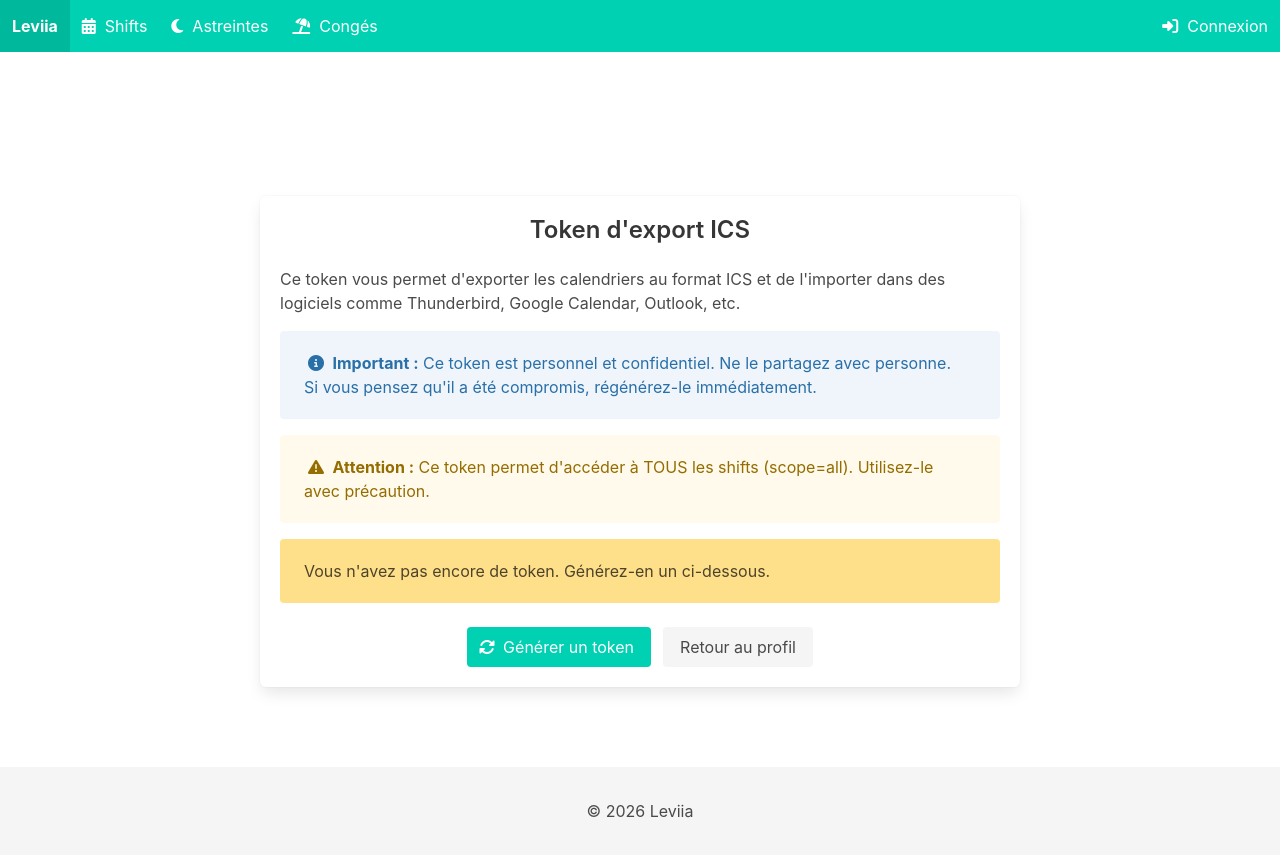
After one commit to FoxOps/kairos, a Python web app: template app/templates/auth/ics_token.html in a window 1280 px wide. The commit adds this page. Run offline with Jinja, Linux system fonts and the light colour scheme; the template is opened without the code that fills it, so the values that code supplies are empty.

Commit message:
feat: Allow scope=all access via token for all users
- Remove restriction that forced scope=my when using token authentication
- Now any user with a valid token can access /export/shifts?scope=all
- Update User.get_ics_export_url() to accept scope parameter (default: all)
- Update ics_token.html template to show both scope=all and scope=my URLs
- Update tests: replace test_token_scope_forced_to_my with test_token_scope_all_accesses_all_data
- Update test_token_only_accesses_own_data to test_token_scope_my_accesses_only_own_data

This allows external calendar software (Thunderbird, etc.) to access the full
schedule export using a token, as requested.

Co-authored-by: FoxOps <FoxOps@users.noreply.github.com>

```diff
--- /dev/null
+++ b/app/templates/auth/ics_token.html
@@ -0,0 +1,193 @@
+{% extends "base.html" %}
+
+{% block title %}Token ICS - Leviia{% endblock %}
+
+{% block content %}
+<div class="section">
+    <div class="container">
+        <div class="columns is-centered">
+            <div class="column is-8">
+                <div class="box">
+                    <h1 class="title is-4 has-text-centered">Token d'export ICS</h1>
+
+                    <div class="content">
+                        <p class="mb-4">
+                            Ce token vous permet d'exporter les calendriers au format ICS
+                            et de l'importer dans des logiciels comme Thunderbird, Google Calendar, Outlook, etc.
+                        </p>
+
+                        <div class="notification is-info is-light mb-4">
+                            <p>
+                                <span class="icon"><i class="fas fa-info-circle"></i></span>
+                                <strong>Important :</strong> Ce token est personnel et confidentiel.
+                                Ne le partagez avec personne. Si vous pensez qu'il a été compromis,
+                                régénérez-le immédiatement.
+                            </p>
+                        </div>
+
+                        <div class="notification is-warning is-light mb-4">
+                            <p>
+                                <span class="icon"><i class="fas fa-exclamation-triangle"></i></span>
+                                <strong>Attention :</strong> Ce token permet d'accéder à TOUS les shifts (scope=all).
+                                Utilisez-le avec précaution.
+                            </p>
+                        </div>
+
+                        {% if token %}
+                        <div class="field is-horizontal mb-4">
+                            <div class="field-label is-normal">
+                                <label class="label">Votre token</label>
+                            </div>
+                            <div class="field-body">
+                                <div class="field has-addons">
+                                    <div class="control is-expanded">
+                                        <input class="input" type="text" value="{{ token }}" id="tokenInput" readonly>
+                                    </div>
+                                    <div class="control">
+                                        <button class="button is-primary" onclick="copyToken()">
+                                            <span class="icon">
+                                                <i class="fas fa-copy"></i>
+                                            </span>
+                                            <span>Copier</span>
+                                        </button>
+                                    </div>
+                                </div>
+                            </div>
+                        </div>
+
+                        <div class="field is-horizontal mb-4">
+                            <div class="field-label is-normal">
+                                <label class="label">URL (Tous)</label>
+                            </div>
+                            <div class="field-body">
+                                <div class="field has-addons">
+                                    <div class="control is-expanded">
+                                        <input class="input" type="text"
+                                               value="{{ request.host_url ~ user.get_ics_export_url('all') }}"
+                                               id="urlAllInput" readonly>
+                                    </div>
+                                    <div class="control">
+                                        <button class="button is-primary" onclick="copyUrlAll()">
+                                            <span class="icon">
+                                                <i class="fas fa-copy"></i>
+                                            </span>
+                                            <span>Copier</span>
+                                        </button>
+                                    </div>
+                                </div>
+                                <p class="help">
+                                    URL pour exporter TOUS les shifts (scope=all)
+                                </p>
+                            </div>
+                        </div>
+
+                        <div class="field is-horizontal mb-4">
+                            <div class="field-label is-normal">
+                                <label class="label">URL (Perso)</label>
+                            </div>
+                            <div class="field-body">
+                                <div class="field has-addons">
+                                    <div class="control is-expanded">
+                                        <input class="input" type="text"
+                                               value="{{ request.host_url ~ user.get_ics_export_url('my') }}"
+                                               id="urlMyInput" readonly>
+                                    </div>
+                                    <div class="control">
+                                        <button class="button is-primary" onclick="copyUrlMy()">
+                                            <span class="icon">
+                                                <i class="fas fa-copy"></i>
+                                            </span>
+                                            <span>Copier</span>
+                                        </button>
+                                    </div>
+                                </div>
+                                <p class="help">
+                                    URL pour exporter uniquement vos shifts (scope=my)
+                                </p>
+                            </div>
+                        </div>
+
+                        <div class="notification is-warning is-light mb-4">
+                            <p>
+                                <span class="icon"><i class="fas fa-exclamation-triangle"></i></span>
+                                <strong>Note :</strong> Certains logiciels de calendrier (comme Thunderbird)
+                                peuvent nécessiter de rafraîchir manuellement le calendrier après des modifications.
+                            </p>
+                        </div>
+                        {% else %}
+                        <div class="notification is-warning mb-4">
+                            <p>Vous n'avez pas encore de token. Générez-en un ci-dessous.</p>
+                        </div>
+                        {% endif %}
+                    </div>
+
+                    <form method="POST" action="{{ url_for('generate_ics_token') }}">
+                        <div class="field is-grouped is-grouped-centered mt-5">
+                            <div class="control">
+                                <button type="submit" class="button is-primary">
+                                    <span class="icon">
+                                        <i class="fas fa-sync-alt"></i>
+                                    </span>
+                                    <span>{% if token %}Régénérer le token{% else %}Générer un token{% endif %}</span>
+                                </button>
+                            </div>
+                            <div class="control">
+                                <a href="{{ url_for('profile') }}" class="button is-light">
+                                    Retour au profil
+                                </a>
+                            </div>
+                        </div>
+                    </form>
+                </div>
+            </div>
+        </div>
+    </div>
+</div>
+
+<script>
+function copyToken() {
+    const input = document.getElementById('tokenInput');
+    input.select();
+    document.execCommand('copy');
+
+    // Show a brief notification
+    const button = event.target.closest('button');
+    const originalText = button.innerHTML;
+    button.innerHTML = '<span class="icon"><i class="fas fa-check"></i></span><span>Copié !</span>';
+
+    setTimeout(() => {
+        button.innerHTML = originalText;
+    }, 2000);
+}
+
+function copyUrlAll() {
+    const input = document.getElementById('urlAllInput');
+    input.select();
+    document.execCommand('copy');
+
+    // Show a brief notification
+    const button = event.target.closest('button');
+    const originalText = button.innerHTML;
+    button.innerHTML = '<span class="icon"><i class="fas fa-check"></i></span><span>Copié !</span>';
+
+    setTimeout(() => {
+        button.innerHTML = originalText;
+    }, 2000);
+}
+
+function copyUrlMy() {
+    const input = document.getElementById('urlMyInput');
+    input.select();
+    document.execCommand('copy');
+
+    // Show a brief notification
+    const button = event.target.closest('button');
+    const originalText = button.innerHTML;
+    button.innerHTML = '<span class="icon"><i class="fas fa-check"></i></span><span>Copié !</span>';
+
+    setTimeout(() => {
+        button.innerHTML = originalText;
+    }, 2000);
+}
+</script>
+{% endblock %}
```
Also changed, not shown: app/models.py (+17 -0 lines), app/routes/auth.py (+24 -0 lines), app/routes/export.py (+56 -8 lines), app/templates/auth/profile.html (+8 -0 lines), tests/test_export_routes.py (+155 -1 lines).
